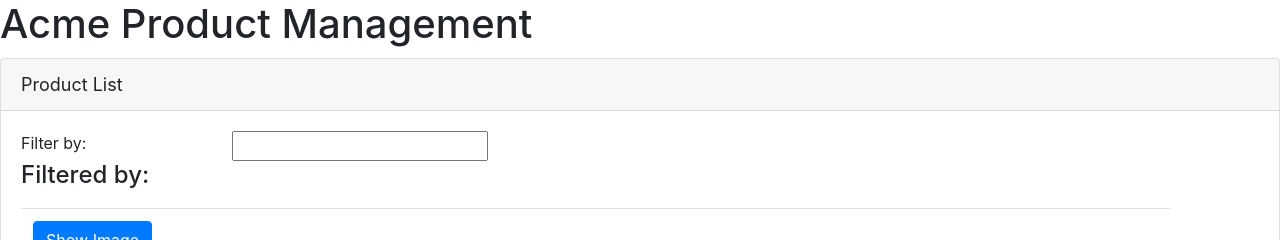
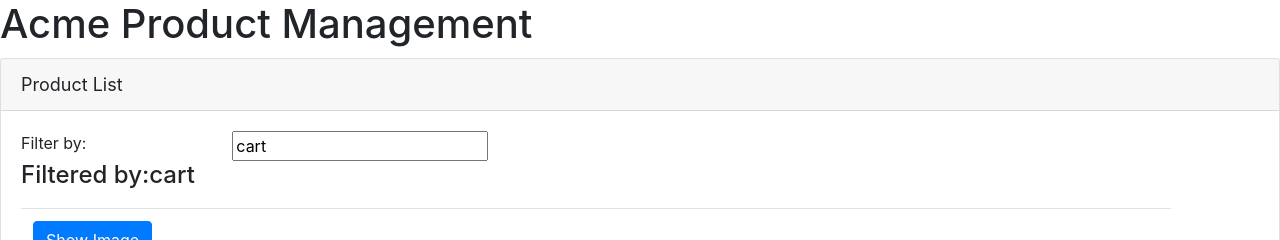
Before and after one commit to kintela/angular-gettingstarted, an Angular app: page / in a window 1280 px wide. Shown: the top 240 px of the page. Built offline with nearby package versions, Linux system fonts and the light colour scheme.

Commit message:
Importar ngModel

```diff
--- a/src/app/app.module.ts
+++ b/src/app/app.module.ts
@@ -1,6 +1,7 @@
 import { ProductListComponent } from './products/product-list.component';
 import { BrowserModule } from '@angular/platform-browser';
 import { NgModule } from '@angular/core';
+import {FormsModule} from '@angular/forms';
 
 import { AppComponent } from './app.component';
 
@@ -10,7 +11,8 @@
     ProductListComponent
   ],
   imports: [
-    BrowserModule
+    BrowserModule,
+    FormsModule
   ],
   bootstrap: [AppComponent]
 })
--- a/src/app/products/product-list.component.html
+++ b/src/app/products/product-list.component.html
@@ -6,12 +6,13 @@
     <div class="row">
       <div class="col-md-2">Filter by:</div>
       <div class="col-md-4">
-        <input type="text" />
+        <input type="text"
+                [(ngModel)]='listFilter'/>
       </div>
     </div>
     <div class="row">
       <div class="col-md-6">
-        <h4>Filtered by:</h4>
+        <h4>Filtered by:{{listFilter}}</h4>
       </div>
     </div>
     <div class="table-responsive">
@@ -22,7 +23,7 @@
             <th>
               <button class="btn btn-primary"
               (click)='toggleImage()'>
-                Show Image
+                {{showImage ?'Hide':'Show'}} Image
               </button>
             </th>
             <th>Product</th>
--- a/src/app/products/product-list.component.ts
+++ b/src/app/products/product-list.component.ts
@@ -9,6 +9,7 @@
   imageWidth:number=50;
   imageMargin:number=2;
   showImage:boolean=false;
+  listFilter:string='cart';
   products:any[]=[
     {
       "productId": 1,
```
